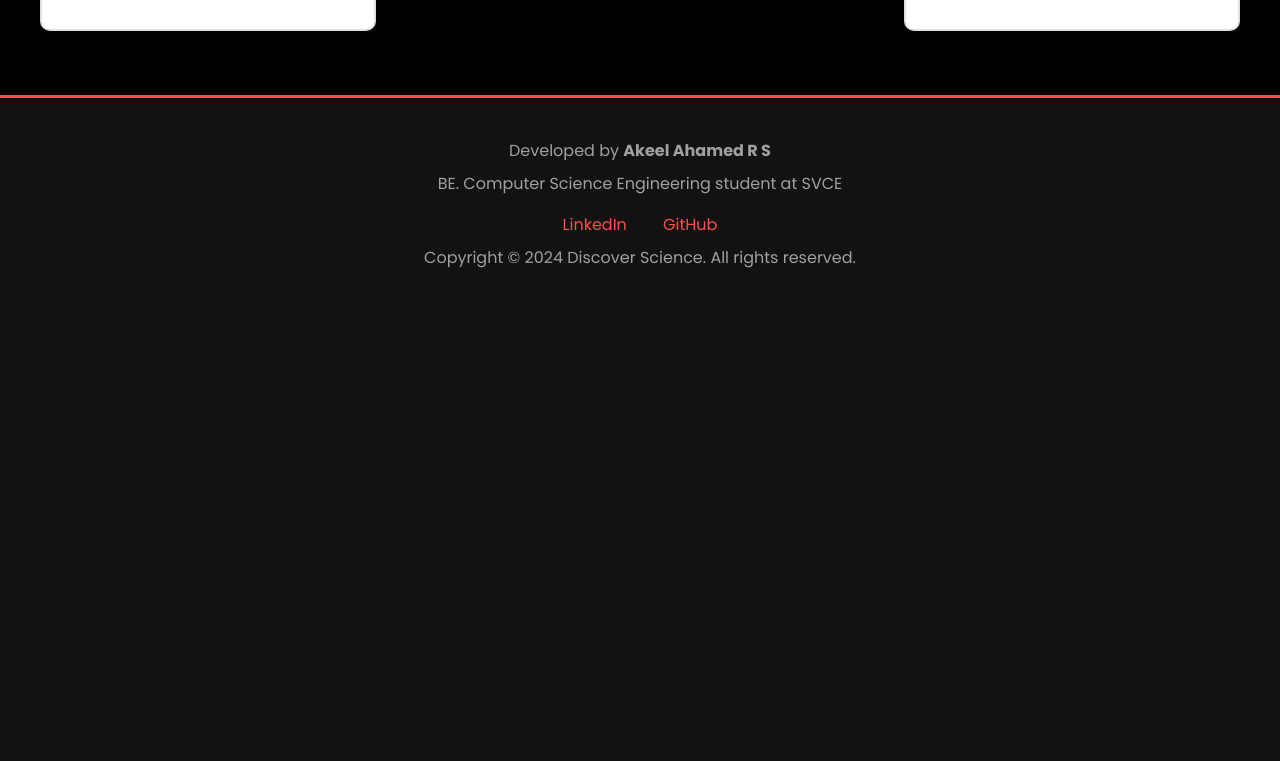
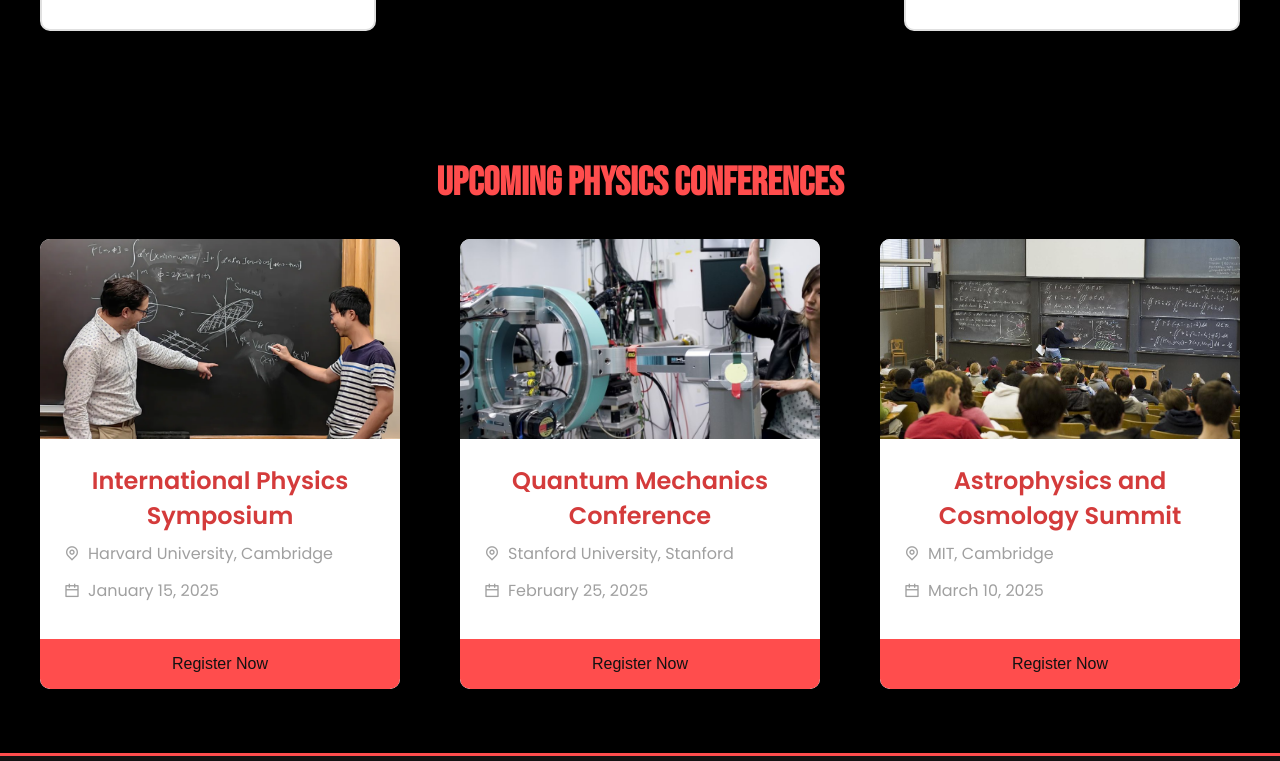
Before and after one commit to akeelahamed24/Science-Discoveries, a plain HTML site: page physics.html in a window 1280 px wide. Shown: the part 2539-3300 px from the top of the page. Before the commit the page ends 2849 px from the top, so only its background shows below. Drawn offline with nearby package versions, Linux system fonts and the light colour scheme.

Commit message:
Physics 2

```diff
--- a/physics.css
+++ b/physics.css
@@ -417,3 +417,81 @@ footer {
   border-radius: 5px;
   margin-bottom: 1.5rem;
 }
+
+.conference__section {
+  padding: 4rem 1rem;
+  background-color: #000000; /* Set background to black */
+}
+
+.conference__container {
+  max-width: var(--max-width);
+  margin: auto;
+  text-align: center;
+}
+
+.conference__section h2 {
+  margin-bottom: 2rem;
+  font-size: 2.5rem;
+  font-weight: 600;
+  color: var(--primary-color); /* Change text color to ensure visibility on black background */
+  font-family: var(--header-font);
+}
+
+.conference__cards {
+  display: flex;
+  flex-wrap: wrap;
+  justify-content: space-between;
+  gap: 2rem;
+}
+
+.conference__card {
+  background-color: #ffffff; /* Keep the card background white for contrast */
+  border-radius: 10px;
+  overflow: hidden;
+  box-shadow: 0px 8px 20px rgba(0, 0, 0, 0.1);
+  flex: 1;
+  max-width: 30%;
+}
+
+.conference__card img {
+  width: 100%;
+  height: 200px;
+  object-fit: cover;
+}
+
+.conference__details {
+  padding: 1.5rem;
+}
+
+.conference__details h3 {
+  margin-bottom: 0.5rem;
+  font-size: 1.5rem;
+  color: var(--primary-color-dark); /* You may change this to a lighter color if needed */
+  font-weight: 600;
+}
+
+.conference__details p {
+  font-size: 1rem;
+  color: var(--text-light); /* Ensure text is visible on black background */
+  margin-bottom: 0.75rem;
+  display: flex;
+  align-items: center;
+  gap: 0.5rem;
+}
+
+.conference__btn {
+  width: 100%;
+  padding: 1rem;
+  font-size: 1rem;
+  font-weight: 500;
+  color: var(--white);
+  background-color: var(--primary-color);
+  border: none;
+  border-radius: 0 0 10px 10px;
+  cursor: pointer;
+  transition: 0.3s;
+}
+
+.conference__btn:hover {
+  background-color: var(--primary-color-dark);
+}
--- a/physics.html
+++ b/physics.html
@@ -118,6 +118,45 @@
           </div>
         </div>
     </section>
+
+    <section class="conference__section">
+      <div class="conference__container">
+          <h2>Upcoming Physics Conferences</h2>
+          <div class="conference__cards">
+              <!-- Conference 1 -->
+              <div class="conference__card">
+                  <img src="assets/conference1.jpg" alt="Physics Conference 1" />
+                  <div class="conference__details">
+                      <h3>International Physics Symposium</h3>
+                      <p><i class="ri-map-pin-line"></i> Harvard University, Cambridge</p>
+                      <p><i class="ri-calendar-line"></i> January 15, 2025</p>
+                  </div>
+                  <button class="conference__btn">Register Now</button>
+              </div>
+              <!-- Conference 2 -->
+              <div class="conference__card">
+                  <img src="assets/conference2.jpg" alt="Physics Conference 2" />
+                  <div class="conference__details">
+                      <h3>Quantum Mechanics Conference</h3>
+                      <p><i class="ri-map-pin-line"></i> Stanford University, Stanford</p>
+                      <p><i class="ri-calendar-line"></i> February 25, 2025</p>
+                  </div>
+                  <button class="conference__btn">Register Now</button>
+              </div>
+              <!-- Conference 3 -->
+              <div class="conference__card">
+                  <img src="assets/conference3.jpg" alt="Physics Conference 3" />
+                  <div class="conference__details">
+                      <h3>Astrophysics and Cosmology Summit</h3>
+                      <p><i class="ri-map-pin-line"></i> MIT, Cambridge</p>
+                      <p><i class="ri-calendar-line"></i> March 10, 2025</p>
+                  </div>
+                  <button class="conference__btn">Register Now</button>
+              </div>
+          </div>
+      </div>
+  </section>
+
 
     <footer class="footer">
       <div class="footer-container">
```
Also changed, not shown: assets/art-item1.jpg (deleted), assets/art-item2.jpg (deleted), assets/art-item3.jpg (deleted), assets/art1.jpg (deleted), assets/art2.jpg (deleted), assets/concert1.jpg (deleted), assets/concert2.jpg (deleted), assets/concert3.jpg (deleted), assets/conference1.jpg (added), assets/conference2.jpg (added), assets/conference3.jpg (added).
